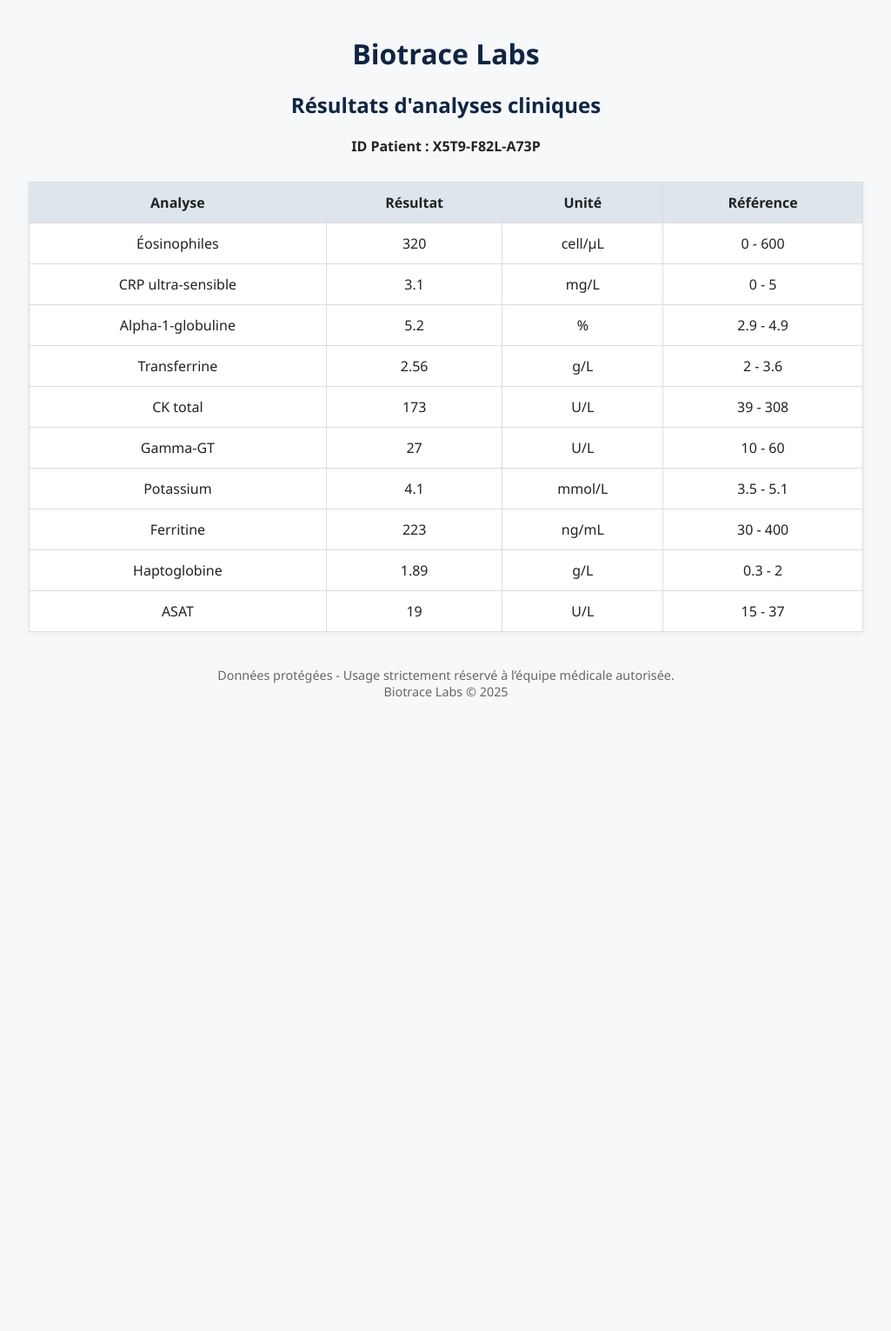
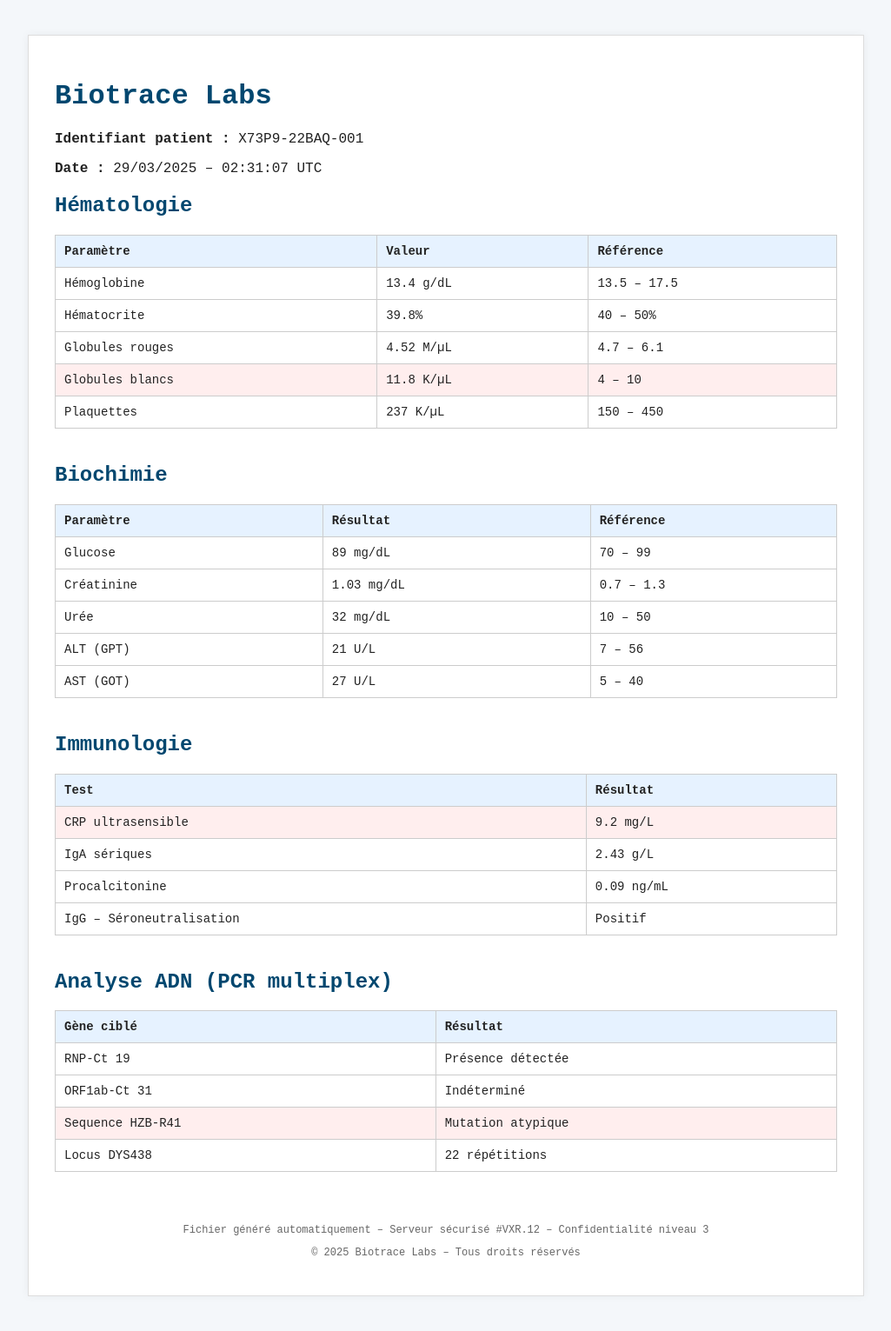
Before and after one commit to louske13/shadowgate, a Flask app: template templates/biotrace.html in a window 1280 px wide. Shown: the whole page at 87% size, without its empty margins (127-1152 px from the left). Before the commit the page ends 802 px from the top, so only its background shows below. Run offline with Flask 3, Linux system fonts and the light colour scheme; the template is opened without the code that fills it, so the values that code supplies are empty.

Commit message:
Mise à jour app.py et biotrace.html pour fausse page médicale

```diff
--- a/templates/biotrace.html
+++ b/templates/biotrace.html
@@ -1,75 +1,110 @@
-
 <!DOCTYPE html>
 <html lang="fr">
 <head>
     <meta charset="UTF-8">
-    <title>Biotrace Labs - Résultats confidentiels</title>
+    <title>Biotrace Labs – Résultats Patient</title>
     <style>
         body {
-            background-color: #f6f8fa;
-            font-family: 'Segoe UI', Tahoma, Geneva, Verdana, sans-serif;
+            background-color: #f4f7fa;
+            font-family: "Courier New", Courier, monospace;
             color: #222;
-            margin: 40px;
+            margin: 0;
+            padding: 40px;
         }
         h1, h2 {
-            text-align: center;
-            color: #102542;
+            color: #00476f;
         }
-        .patient-id {
-            text-align: center;
-            font-weight: bold;
-            margin-bottom: 30px;
+        .container {
+            max-width: 900px;
+            margin: auto;
+            background-color: #fff;
+            padding: 30px;
+            border: 1px solid #ddd;
+            box-shadow: 0 0 10px rgba(0,0,0,0.05);
+        }
+        .section {
+            margin-bottom: 40px;
         }
         table {
-            width: 80%;
-            margin: auto;
+            width: 100%;
             border-collapse: collapse;
-            background-color: white;
-            box-shadow: 0 2px 8px rgba(0,0,0,0.05);
+            font-size: 14px;
         }
         th, td {
-            border: 1px solid #ddd;
-            padding: 12px 16px;
-            text-align: center;
+            border: 1px solid #ccc;
+            padding: 10px;
+            text-align: left;
         }
         th {
-            background-color: #dde6ed;
+            background-color: #e6f2ff;
         }
-        footer {
-            margin-top: 40px;
+        .footer {
             text-align: center;
-            font-size: 0.9em;
+            font-size: 12px;
+            margin-top: 60px;
             color: #666;
+        }
+        .highlight {
+            background-color: #ffeeee;
         }
     </style>
 </head>
 <body>
-    <h1>Biotrace Labs</h1>
-    <h2>Résultats d'analyses cliniques</h2>
-    <div class="patient-id">ID Patient : X5T9-F82L-A73P</div>
+    <div class="container">
+        <h1>Biotrace Labs</h1>
+        <p><strong>Identifiant patient :</strong> X73P9-22BAQ-001</p>
+        <p><strong>Date :</strong> 29/03/2025 – 02:31:07 UTC</p>
 
-    <table>
-        <tr>
-            <th>Analyse</th>
-            <th>Résultat</th>
-            <th>Unité</th>
-            <th>Référence</th>
-        </tr>
-        <tr><td>Éosinophiles</td><td>320</td><td>cell/µL</td><td>0 - 600</td></tr>
-        <tr><td>CRP ultra-sensible</td><td>3.1</td><td>mg/L</td><td>0 - 5</td></tr>
-        <tr><td>Alpha-1-globuline</td><td>5.2</td><td>%</td><td>2.9 - 4.9</td></tr>
-        <tr><td>Transferrine</td><td>2.56</td><td>g/L</td><td>2 - 3.6</td></tr>
-        <tr><td>CK total</td><td>173</td><td>U/L</td><td>39 - 308</td></tr>
-        <tr><td>Gamma-GT</td><td>27</td><td>U/L</td><td>10 - 60</td></tr>
-        <tr><td>Potassium</td><td>4.1</td><td>mmol/L</td><td>3.5 - 5.1</td></tr>
-        <tr><td>Ferritine</td><td>223</td><td>ng/mL</td><td>30 - 400</td></tr>
-        <tr><td>Haptoglobine</td><td>1.89</td><td>g/L</td><td>0.3 - 2</td></tr>
-        <tr><td>ASAT</td><td>19</td><td>U/L</td><td>15 - 37</td></tr>
-    </table>
+        <div class="section">
+            <h2>Hématologie</h2>
+            <table>
+                <tr><th>Paramètre</th><th>Valeur</th><th>Référence</th></tr>
+                <tr><td>Hémoglobine</td><td>13.4 g/dL</td><td>13.5 – 17.5</td></tr>
+                <tr><td>Hématocrite</td><td>39.8%</td><td>40 – 50%</td></tr>
+                <tr><td>Globules rouges</td><td>4.52 M/µL</td><td>4.7 – 6.1</td></tr>
+                <tr class="highlight"><td>Globules blancs</td><td>11.8 K/µL</td><td>4 – 10</td></tr>
+                <tr><td>Plaquettes</td><td>237 K/µL</td><td>150 – 450</td></tr>
+            </table>
+        </div>
 
-    <footer>
-        Données protégées - Usage strictement réservé à l’équipe médicale autorisée. <br>
-        Biotrace Labs © 2025
-    </footer>
+        <div class="section">
+            <h2>Biochimie</h2>
+            <table>
+                <tr><th>Paramètre</th><th>Résultat</th><th>Référence</th></tr>
+                <tr><td>Glucose</td><td>89 mg/dL</td><td>70 – 99</td></tr>
+                <tr><td>Créatinine</td><td>1.03 mg/dL</td><td>0.7 – 1.3</td></tr>
+                <tr><td>Urée</td><td>32 mg/dL</td><td>10 – 50</td></tr>
+                <tr><td>ALT (GPT)</td><td>21 U/L</td><td>7 – 56</td></tr>
+                <tr><td>AST (GOT)</td><td>27 U/L</td><td>5 – 40</td></tr>
+            </table>
+        </div>
+
+        <div class="section">
+            <h2>Immunologie</h2>
+            <table>
+                <tr><th>Test</th><th>Résultat</th></tr>
+                <tr class="highlight"><td>CRP ultrasensible</td><td>9.2 mg/L</td></tr>
+                <tr><td>IgA sériques</td><td>2.43 g/L</td></tr>
+                <tr><td>Procalcitonine</td><td>0.09 ng/mL</td></tr>
+                <tr><td>IgG – Séroneutralisation</td><td>Positif</td></tr>
+            </table>
+        </div>
+
+        <div class="section">
+            <h2>Analyse ADN (PCR multiplex)</h2>
+            <table>
+                <tr><th>Gène ciblé</th><th>Résultat</th></tr>
+                <tr><td>RNP-Ct 19</td><td>Présence détectée</td></tr>
+                <tr><td>ORF1ab-Ct 31</td><td>Indéterminé</td></tr>
+                <tr class="highlight"><td>Sequence HZB-R41</td><td>Mutation atypique</td></tr>
+                <tr><td>Locus DYS438</td><td>22 répétitions</td></tr>
+            </table>
+        </div>
+
+        <div class="footer">
+            <p>Fichier généré automatiquement – Serveur sécurisé #VXR.12 – Confidentialité niveau 3</p>
+            <p>© 2025 Biotrace Labs – Tous droits réservés</p>
+        </div>
+    </div>
 </body>
 </html>
```
